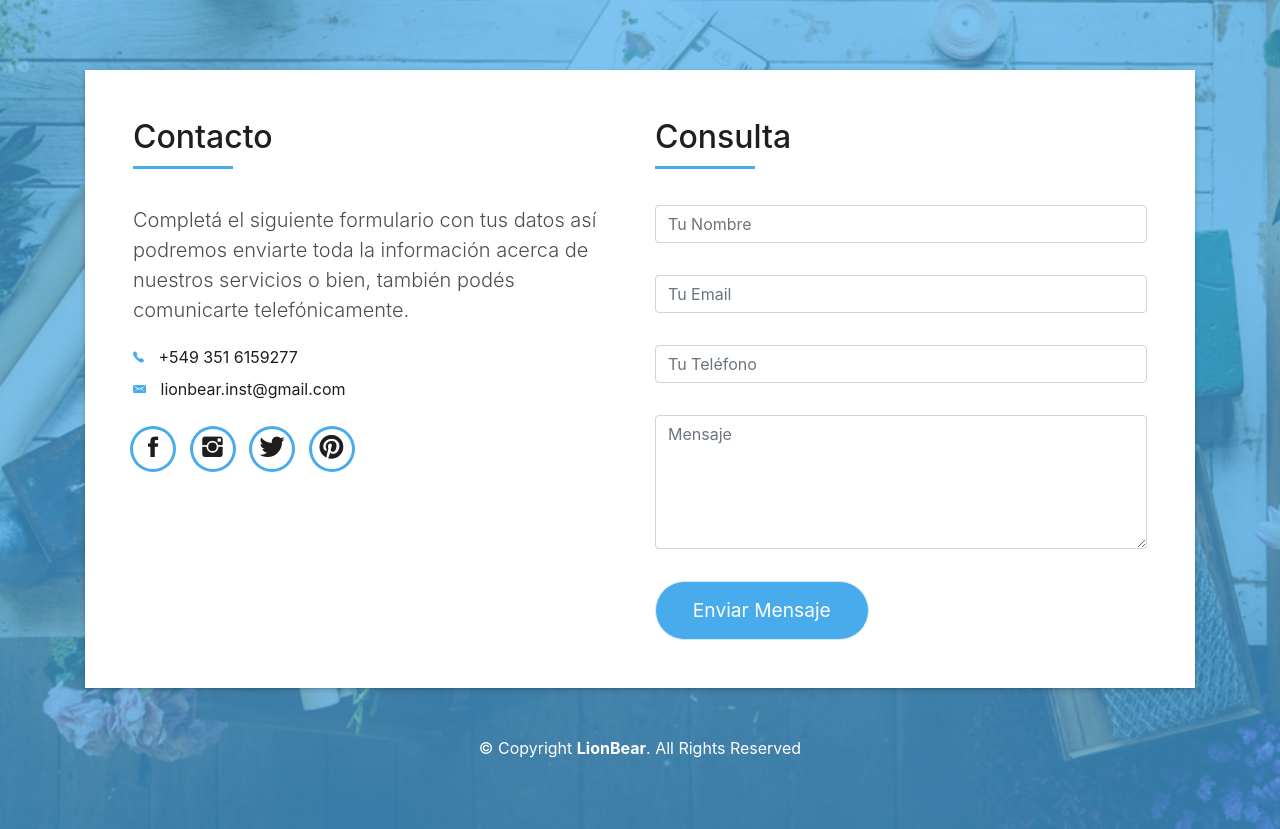
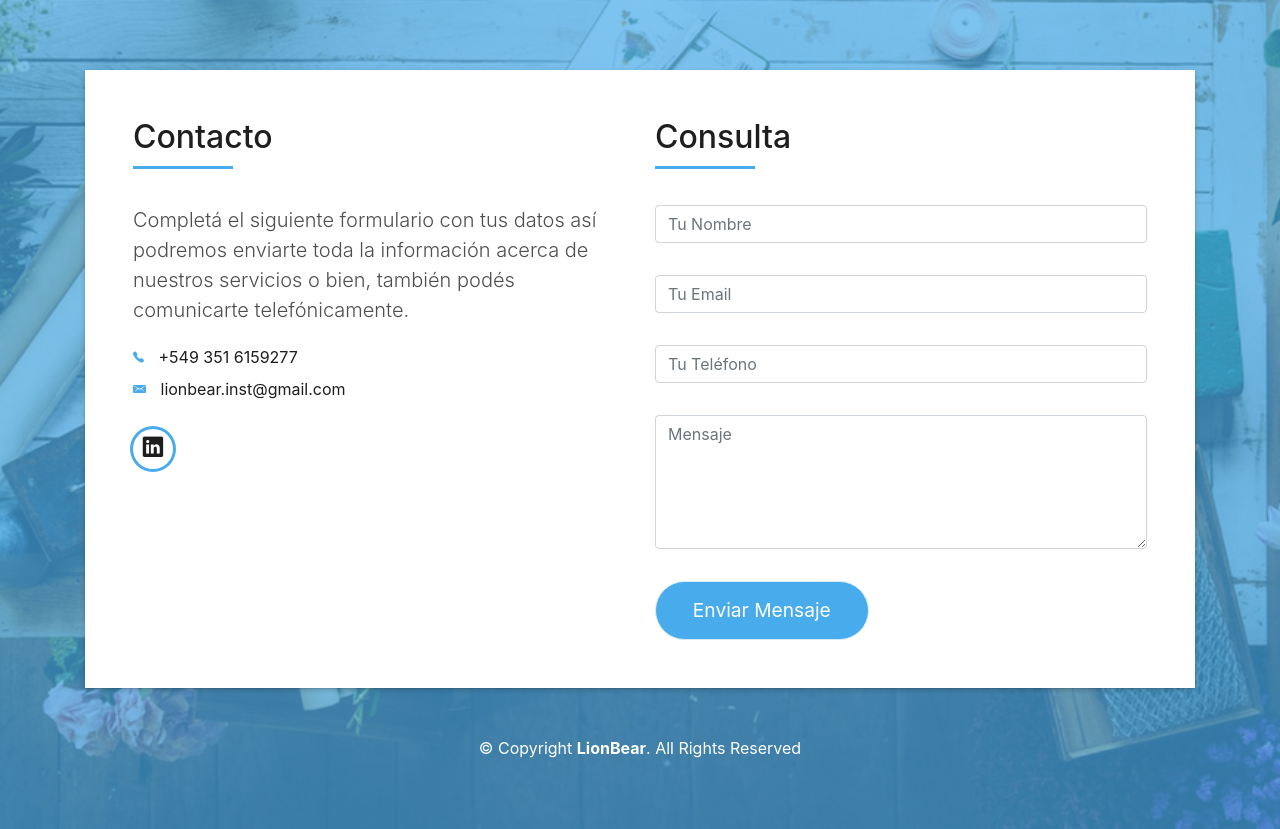
Before and after one commit to diegocabj10/lionbear, a plain HTML site: page index.html in a window 1280 px wide. Shown: the part 3158-3987 px from the top of the page. Drawn offline with Linux system fonts and the light colour scheme; files whose address does not match are found by name.

Commit message:
Add linkedin link
Add social media linkedin

```diff
--- a/index.html
+++ b/index.html
@@ -321,10 +321,7 @@
                   </div>
                   <div class="socials">
                     <ul>
-                      <li><a href=""><span class="ico-circle"><i class="ion-social-facebook"></i></span></a></li>
-                      <li><a href=""><span class="ico-circle"><i class="ion-social-instagram"></i></span></a></li>
-                      <li><a href=""><span class="ico-circle"><i class="ion-social-twitter"></i></span></a></li>
-                      <li><a href=""><span class="ico-circle"><i class="ion-social-pinterest"></i></span></a></li>
+                      <li><a href="https://www.linkedin.com/in/diego-omar-campos/"><span class="ico-circle"><i class="ion-social-linkedin"></i></span></a></li>
                     </ul>
                   </div>
                 </div>
```
